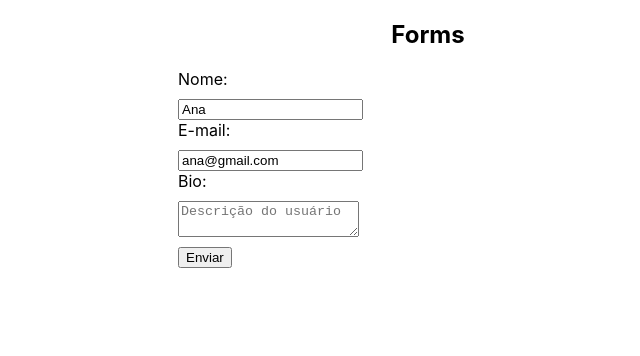
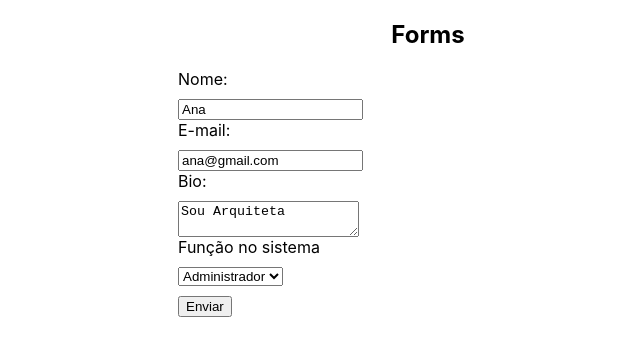
Before and after one commit to Nathrds/react-hora-de-codar, a React (Create React App) app in the folder 5_FORM_EM_REACT/form/: page / in a window 1280 px wide. Shown: the top 356 px of the page, without its empty margins (212-852 px from the left). Built offline with nearby package versions, Linux system fonts and the light colour scheme.

Commit message:
select no React

```diff
--- a/5_FORM_EM_REACT/form/src/App.js
+++ b/5_FORM_EM_REACT/form/src/App.js
@@ -5,7 +5,7 @@
   return (
     <div className="App">
       <h2>Forms</h2>
-      <MyForm user={{name: "Ana", email: "ana@gmail.com"}} />
+      <MyForm user={{name: "Ana", email: "ana@gmail.com", bio: "Sou Arquiteta", role: 'admin'}} />
     </div>
   );
 }
--- a/5_FORM_EM_REACT/form/src/components/MyForm.js
+++ b/5_FORM_EM_REACT/form/src/components/MyForm.js
@@ -8,7 +8,9 @@
   const [name, setName] = useState(user ? user.name : '');
   const [email, setEmail] = useState(user ? user.email : '');
 
-  const [bio, setBio] = useState("");
+  const [bio, setBio] = useState(user ? user.bio : '');
+
+  const [role, setRole] = useState(user ? user.role : '');
 
   const handleName = (e) => {
     setName(e.target.value);
@@ -20,7 +22,7 @@
   const handleSubmit = (event) => {
     event.preventDefault(); // parar o envio no botão o formulário não recarregar a página
     console.log('enviando o formulário');
-    console.log(name, email, bio);
+    console.log(name, email, bio, role);
 
     // validação
     // envio
@@ -51,6 +53,15 @@
               <span>Bio:</span>
               <textarea name="bio" placeholder='Descrição do usuário' onChange={(e) => setBio(e.target.value)} value={bio}></textarea>
             </label>
+            {/* 9- select */}
+            <label>
+              <span>Função no sistema</span>
+              <select name="role" onChange={(e) => setRole(e.target.value)} value={role}>
+                <option value="user">Usuário</option>
+                <option value="editor">Editor</option>
+                <option value="admin">Administrador</option>
+              </select>
+            </label>
             <input type="submit" value="Enviar" />
         </form>
     </div>
```
